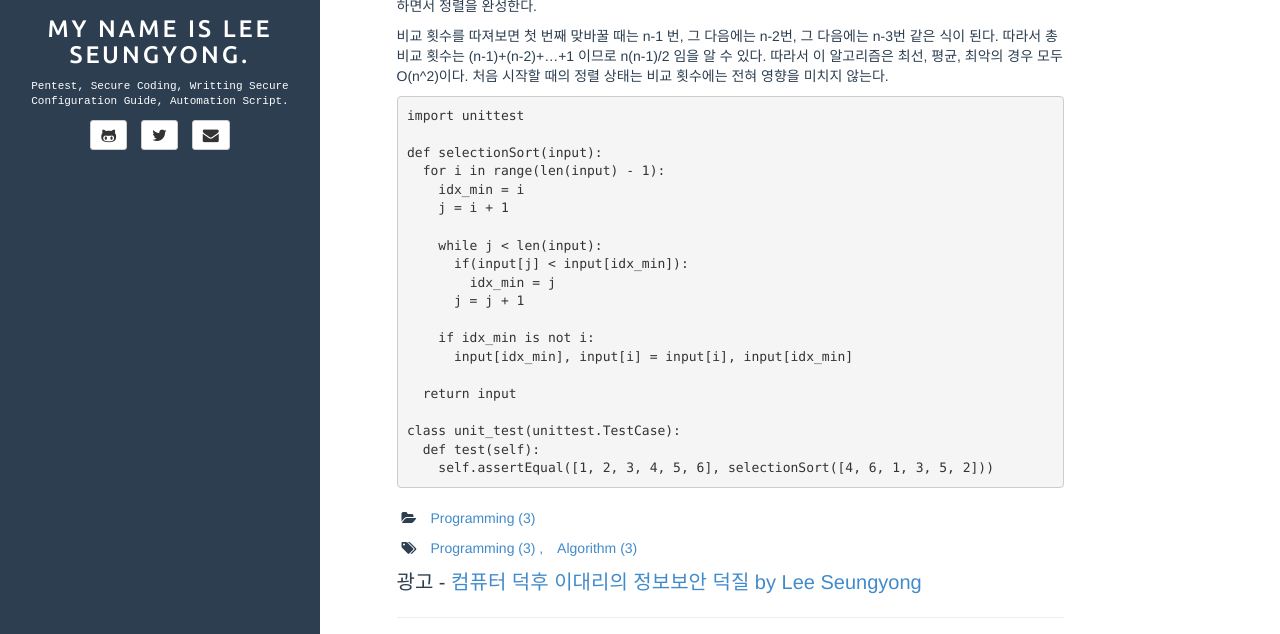
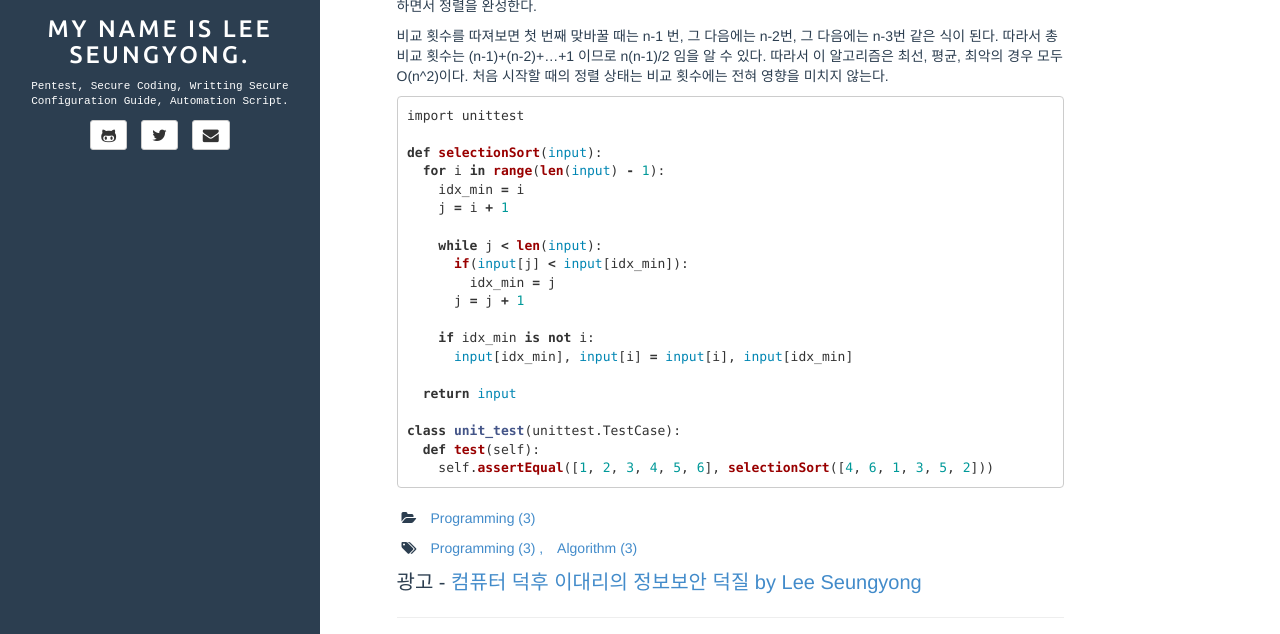
Before and after one commit to LktProgrammer/bongbongco.github.io, a Jekyll site: the page built from _posts/2017/2017-03-30-Selection-sort.markdown, in a window 1280 px wide and 1369 px high, cut to the strip 252-886 px from the top of the window. Built offline with Jekyll 4.4.1, drawn with Linux system fonts in a browser that asks for light colours; comment, search, counter and statistics services are not loaded.

Commit message:
Update 2017-03-30-Selection-sort.markdown

````diff
--- a/_posts/2017/2017-03-30-Selection-sort.markdown
+++ b/_posts/2017/2017-03-30-Selection-sort.markdown
@@ -13,7 +13,8 @@ use_math: false
 전체 원소들 중에서 기준 위치에 맞는 원소를 선택하여 자리를 교환하는 방식으로 정렬한다. 전체 원소 중에서 가장 작은 원소를 찾아서 선택하고 첫 번째 원소와 자리를 교환한다. 그 다음 두 번째로 작은 원소를 찾아 선택하여 두 번째 원소와 자리를 교환하고, 그 다음에는 세 번째로 작은 원소를 찾아서 세 번째 원소와 자리를 교환한다. 이 과정을 반복하면서 정렬을 완성한다.
 
 비교 횟수를 따져보면 첫 번째 맞바꿀 때는 n-1 번, 그 다음에는 n-2번, 그 다음에는 n-3번 같은 식이 된다. 따라서 총 비교 횟수는 (n-1)+(n-2)+...+1 이므로 n(n-1)/2 임을 알 수 있다. 따라서 이 알고리즘은 최선, 평균, 최악의 경우 모두 O(n^2)이다. 처음 시작할 때의 정렬 상태는 비교 횟수에는 전혀 영향을 미치지 않는다.
-<pre class="lang:python decode:true ">
+
+```python
 import unittest
 
 def selectionSort(input):
@@ -34,4 +35,4 @@ def selectionSort(input):
 class unit_test(unittest.TestCase):
   def test(self):
     self.assertEqual([1, 2, 3, 4, 5, 6], selectionSort([4, 6, 1, 3, 5, 2]))
-</pre>
+```
````
